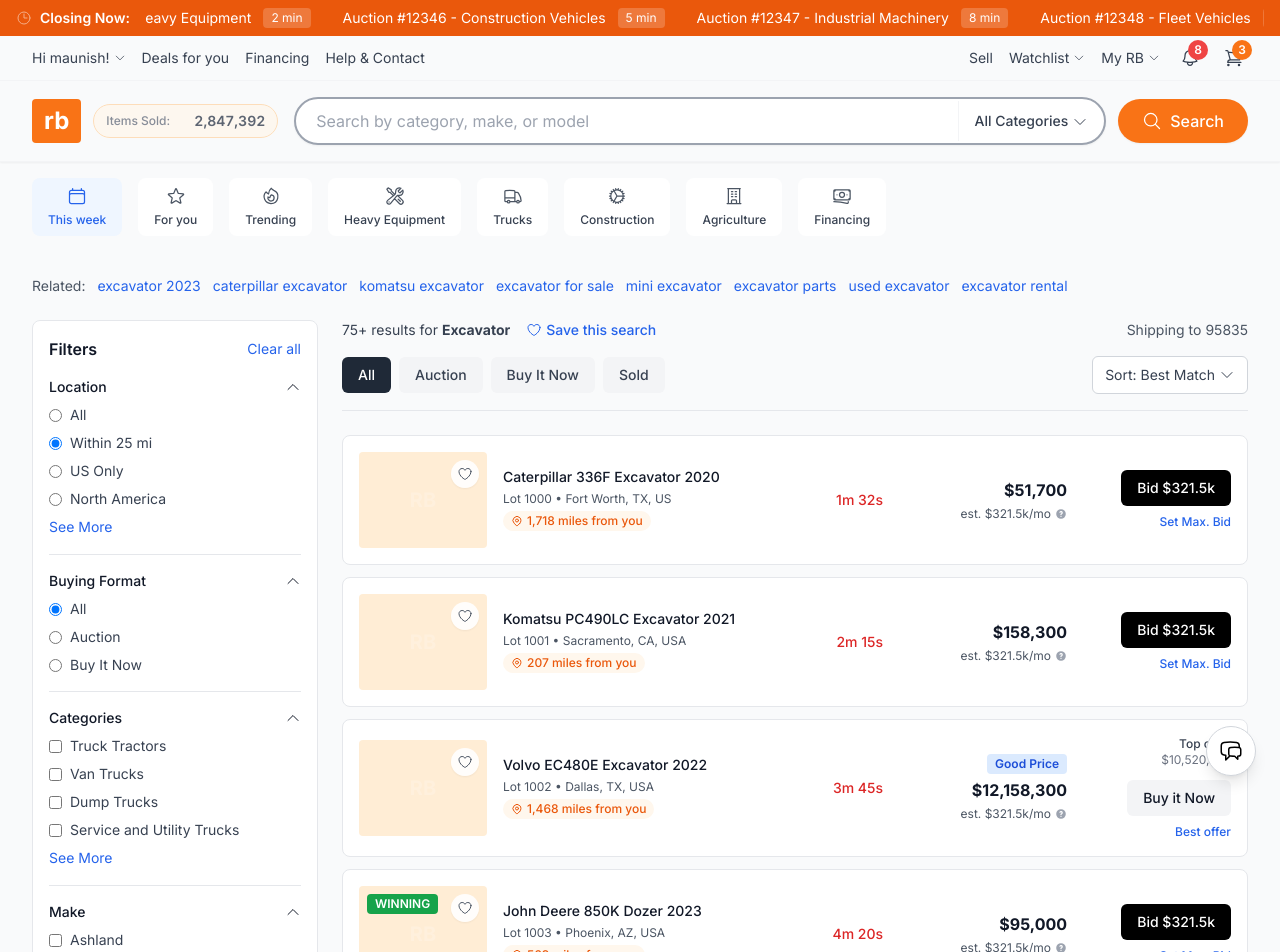
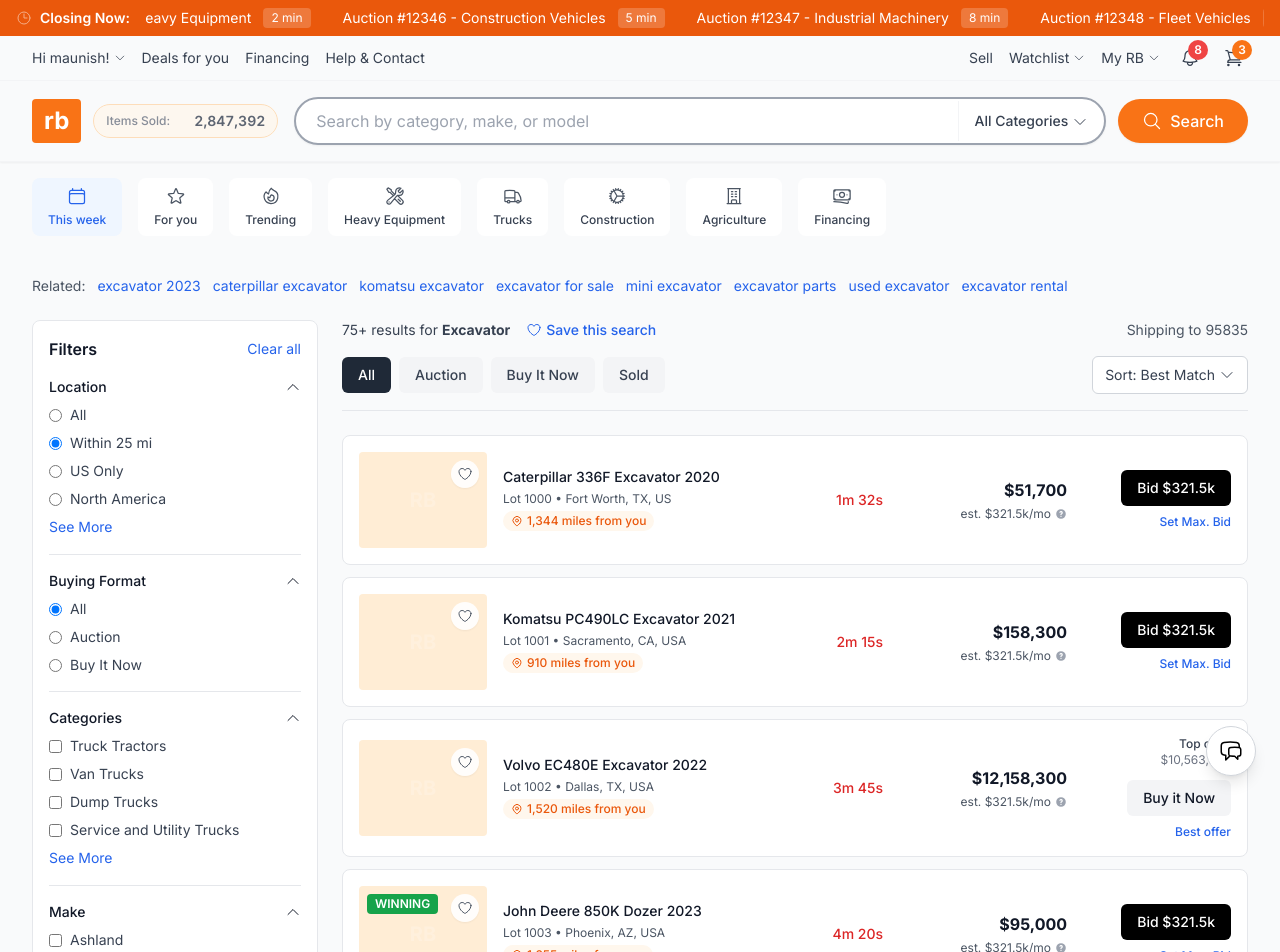
Before and after one commit to maunishs/rb-home, a Next.js app: page /search in a window 1280 px wide. Shown: the top 952 px of the page. Built offline with nearby package versions, Linux system fonts and the light colour scheme.

Commit message:
Fix hydration errors in search results page
- Replace Math.random() with deterministic seeded random function
- Ensure consistent values between server and client rendering
- Fix distance, price signals, bids, hours, watch count, and top offer calculations

```diff
--- a/app/search/page.tsx
+++ b/app/search/page.tsx
@@ -103,6 +103,12 @@
     const statuses: Array<'WINNING' | 'OUTBID' | undefined> = [undefined, undefined, undefined, 'WINNING', 'OUTBID', undefined, undefined, 'WINNING', 'OUTBID', undefined]
     const locations = ['Fort Worth, TX, US', 'Sacramento, CA, USA', 'Dallas, TX, USA', 'Phoenix, AZ, USA', 'Denver, CO, USA']
 
+    // Simple seeded random function for consistent values between server and client
+    const seededRandom = (seed: number) => {
+      const x = Math.sin(seed) * 10000
+      return x - Math.floor(x)
+    }
+
     for (let i = 0; i < 75; i++) {
       const titleIndex = i % titles.length
       const priceIndex = i % prices.length
@@ -110,14 +116,25 @@
       const statusIndex = i % statuses.length
       const locationIndex = i % locations.length
       const lotNumber = String(1000 + i)
-      // Generate random distance between 10 and 2000 miles
-      const distance = Math.floor(Math.random() * 1990) + 10
 
-      // Determine if this item will show "Buy it Now" (on "all" tab, items with id divisible by 3, or non-auction items)
-      const willShowBuyNow = (parseInt(String(i + 1)) % 3 === 0) || Math.random() < 0.3
-      // Randomly assign price signal to some "Buy it Now" items
-      const priceSignal = willShowBuyNow && Math.random() < 0.6
-        ? (Math.random() < 0.5 ? 'Great Price' : 'Good Price')
+      // Use seeded random for consistent values between server and client
+      const seed1 = i * 7 + 13
+      const seed2 = i * 11 + 17
+      const seed3 = i * 19 + 23
+      const seed4 = i * 31 + 37
+      const seed5 = i * 41 + 43
+      const seed6 = i * 47 + 53
+      const seed7 = i * 59 + 61
+      const seed8 = i * 67 + 71
+
+      // Generate deterministic distance between 10 and 2000 miles
+      const distance = Math.floor(seededRandom(seed1) * 1990) + 10
+
+      // Determine if this item will show "Buy it Now" (deterministic)
+      const willShowBuyNow = (parseInt(String(i + 1)) % 3 === 0) || seededRandom(seed2) < 0.3
+      // Deterministically assign price signal to some "Buy it Now" items
+      const priceSignal = willShowBuyNow && seededRandom(seed3) < 0.6
+        ? (seededRandom(seed4) < 0.5 ? 'Great Price' : 'Good Price')
         : undefined
 
       items.push({
@@ -125,16 +142,16 @@
         title: `${titles[titleIndex]} ${2020 + (i % 4)}`,
         price: prices[priceIndex],
         status: statuses[statusIndex],
-        bids: Math.floor(Math.random() * 50) + 10,
+        bids: Math.floor(seededRandom(seed5) * 50) + 10,
         timeLeft: timeOptions[timeIndex],
         location: locations[locationIndex],
-        hours: `${Math.floor(Math.random() * 1000000).toLocaleString()} hr`,
-        watchCount: Math.floor(Math.random() * 100) + 20,
+        hours: `${Math.floor(seededRandom(seed6) * 1000000).toLocaleString()} hr`,
+        watchCount: Math.floor(seededRandom(seed7) * 100) + 20,
         image: 'bg-blue-200',
         type: 'auction',
         lotNumber,
         estimatedValue: '$321.5k/mo',
-        maxBid: statuses[statusIndex] === 'OUTBID' && i % 3 === 0 ? `$${Math.floor(Math.random() * 10) + 1}k` : undefined,
+        maxBid: statuses[statusIndex] === 'OUTBID' && i % 3 === 0 ? `$${Math.floor(seededRandom(seed8) * 10) + 1}k` : undefined,
         distance,
         priceSignal,
       })
@@ -566,13 +583,19 @@
                           {(() => {
                             const isBuyNow = (activeTab === 'all' && parseInt(item.id) % 3 === 0) || item.type !== 'auction'
 
-                            // Calculate top offer (85-90% of price) for Buy it Now items
+                            // Calculate top offer (85-90% of price) for Buy it Now items (deterministic)
                             let topOffer = null
                             if (isBuyNow) {
                               const priceStr = item.price.replace(/[^0-9]/g, '')
                               const priceNum = parseInt(priceStr)
                               if (!isNaN(priceNum)) {
-                                const percentage = 0.85 + (Math.random() * 0.05) // Random between 85-90%
+                                // Use item ID as seed for consistent percentage
+                                const seed = parseInt(item.id) * 73 + 79
+                                const seededRandom = (s: number) => {
+                                  const x = Math.sin(s) * 10000
+                                  return x - Math.floor(x)
+                                }
+                                const percentage = 0.85 + (seededRandom(seed) * 0.05) // Deterministic between 85-90%
                                 const topOfferAmount = Math.floor(priceNum * percentage)
                                 topOffer = `$${topOfferAmount.toLocaleString()}`
                               }
```
